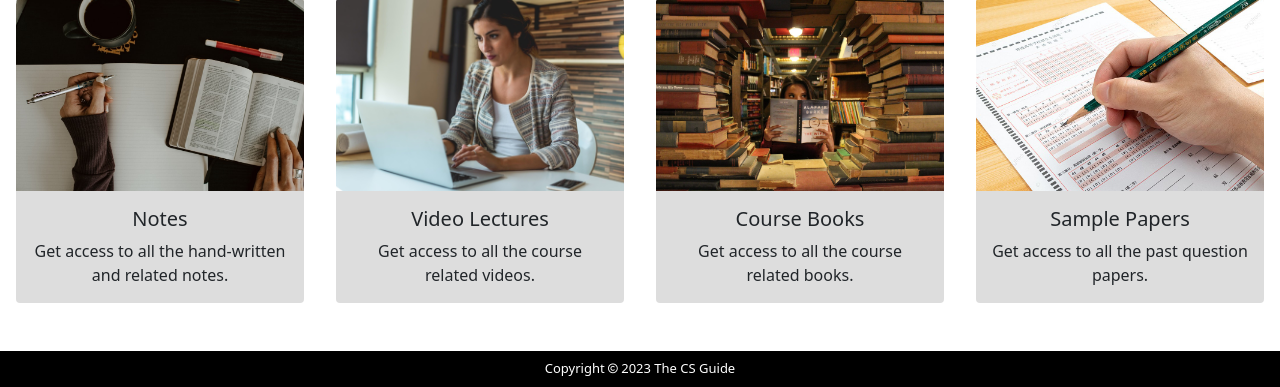
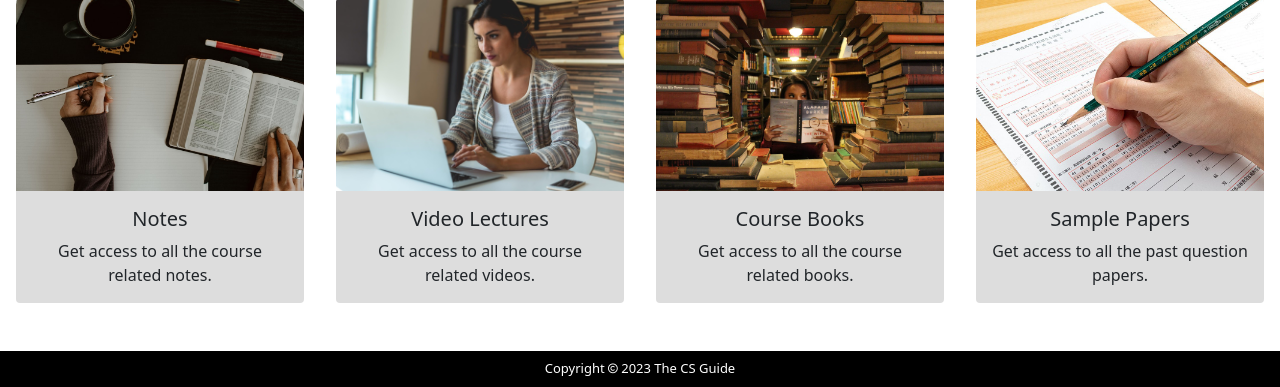
Before and after one commit to TechSage369/Major-Project, a Django app: page / in a window 1280 px wide. Shown: the part 529-916 px from the top of the page. Run offline with Django 4.2, Linux system fonts and the light colour scheme; some libraries are stand-ins or nearby versions.

Commit message:
changed notes card

```diff
--- a/frontend/template/pages/landing-page/landingpage.html
+++ b/frontend/template/pages/landing-page/landingpage.html
@@ -28,7 +28,7 @@
                              alt="thumbnail">
                         <div class="card-body">
                             <h5 class="card-title">Notes</h5>
-                            <p class="card-text">Get access to all the hand-written and related notes.</p>
+                            <p class="card-text">Get access to all the course related notes.</p>
                         </div>
                     </div>
                 </div>
```
